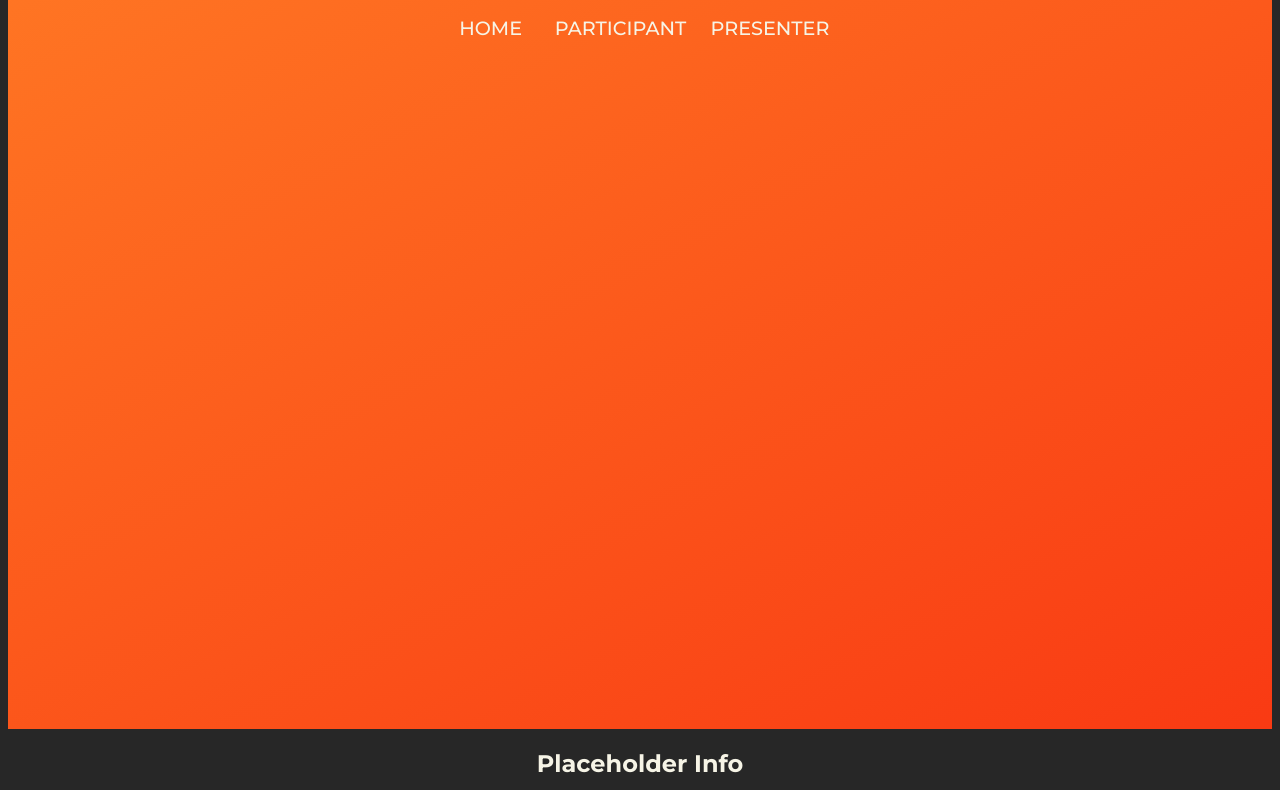
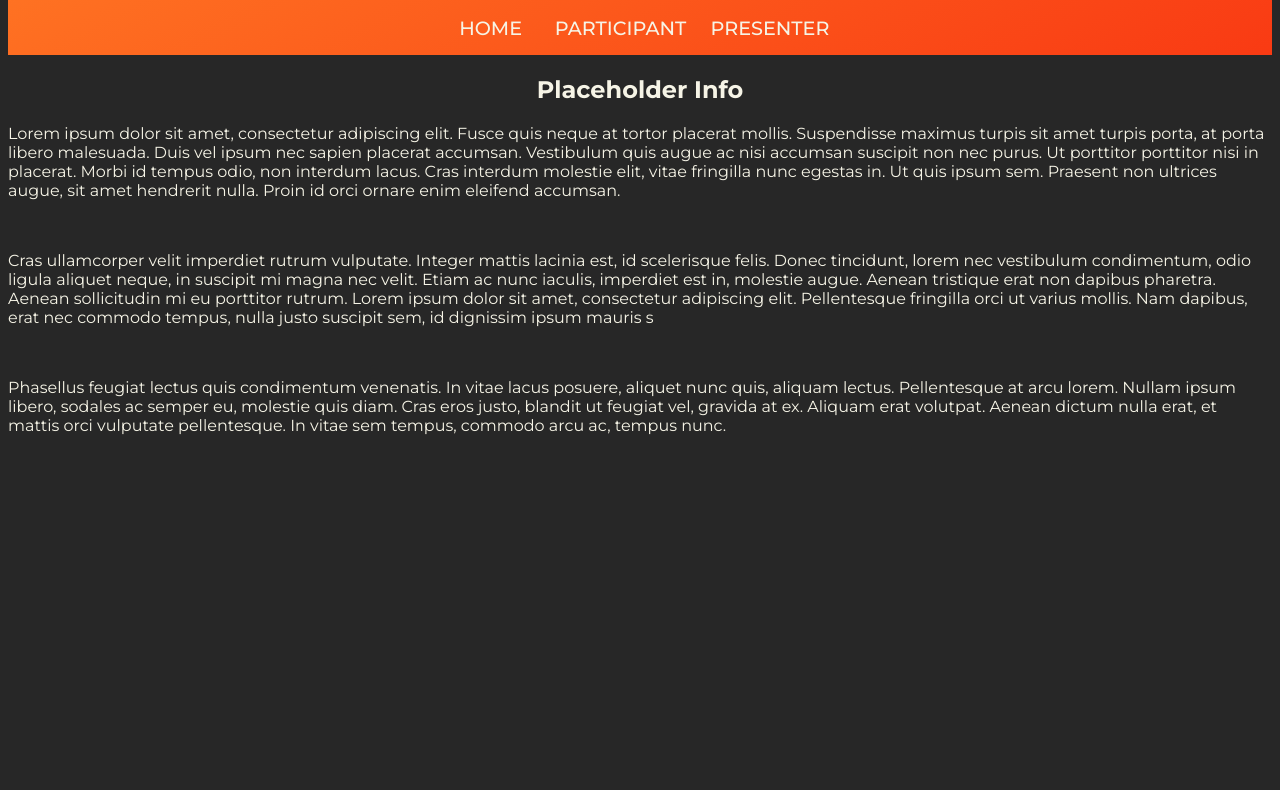
Before and after one commit to DavidLarsen1/GigaChad.Byte, a website: page public/index.html in a window 1280 px wide. Shown: the part 89-879 px from the top of the page. After the commit the page ends 800 px from the top, so only its background shows below. Drawn offline with Linux system fonts and the light colour scheme.

Commit message:
fix min height for header

```diff
--- a/public/styles/navbar.css
+++ b/public/styles/navbar.css
@@ -9,7 +9,6 @@ header {
   padding: 5px;
   text-align: center;
   min-width: 480px;
-  min-height: 800px;
 }
 
 
```
